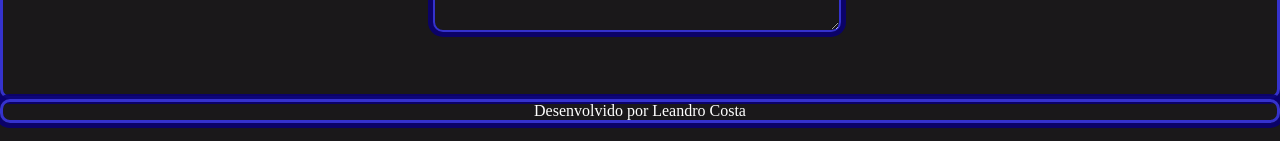
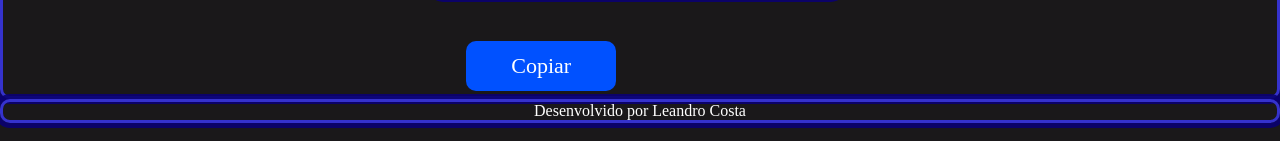
Before and after one commit to lcleandrocosta/challenge-Oracle-ONE, a plain HTML site: page index.html in a window 1280 px wide. Shown: the part 635-776 px from the top of the page. Drawn offline with Linux system fonts and the light colour scheme.

Commit message:
Inserir botão copiar

```diff
--- a/index.html
+++ b/index.html
@@ -35,6 +35,9 @@
                     <h2>Mensagem codificada/decodificada</h2>
                     <textarea name="texto" id="saida" cols="30" rows="10" placeholder="Saída do texto codificado/decodificado"></textarea>
                 </div>
+                <div>
+                    <button id="btn-copia">Copiar</button>
+                </div>
             </div>
 
         </section>
```
